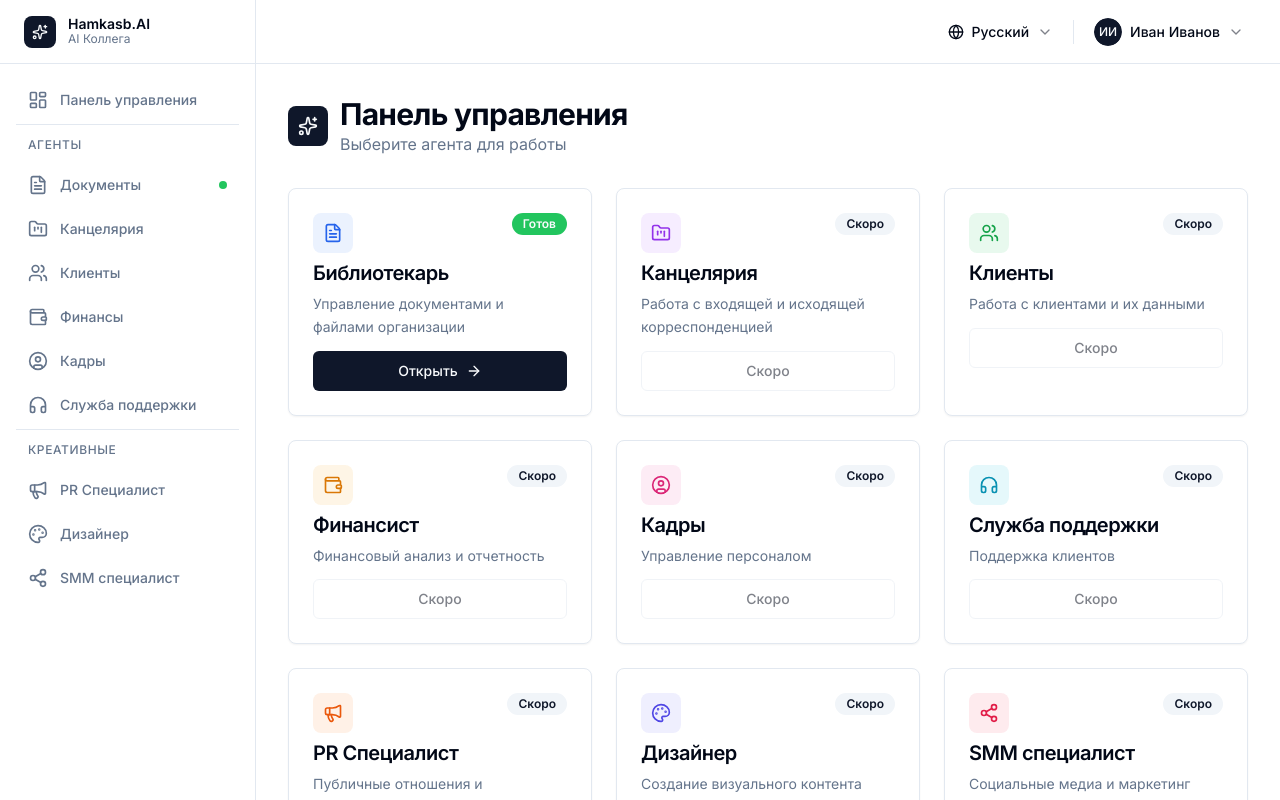
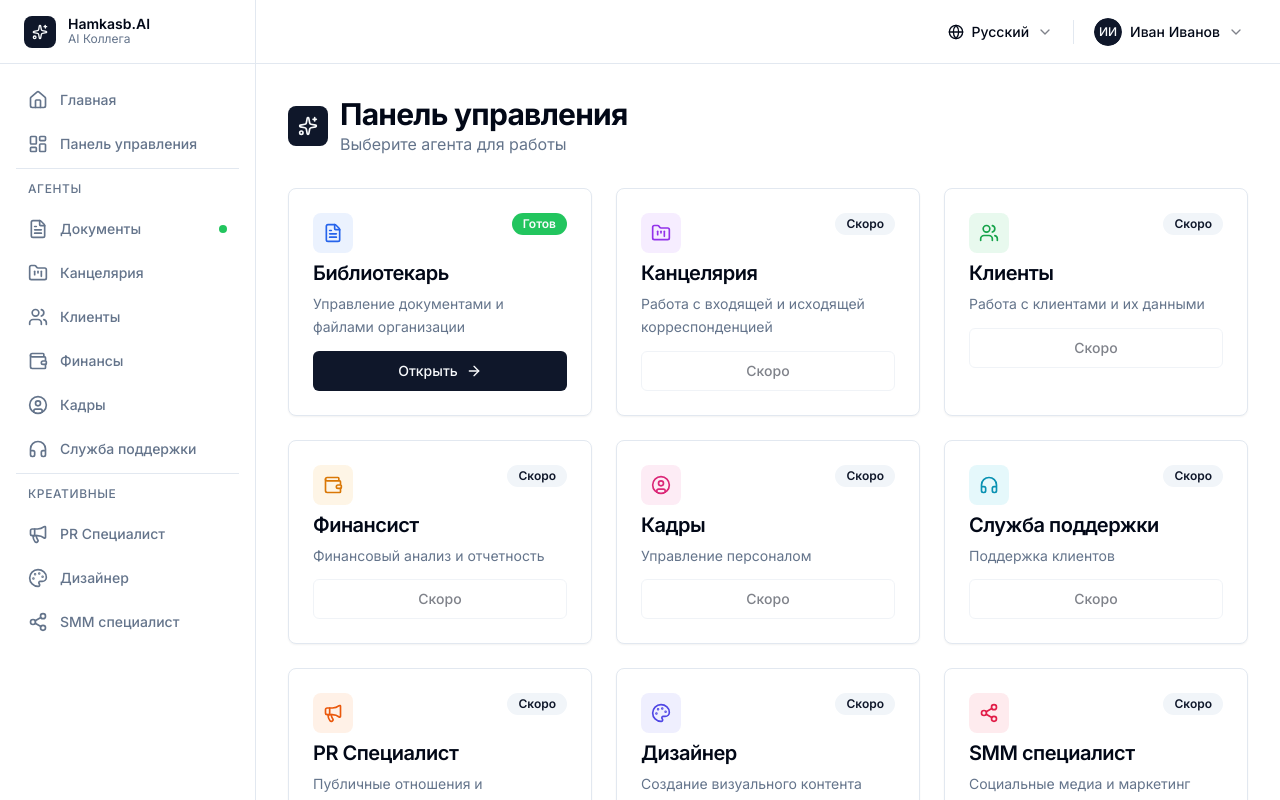
Before and after one commit to alishermuxtarov/hamkasb-ai, a Next.js app in the folder apps/web/: page /ru/dashboard in a window 1280 px wide. Built offline with nearby package versions, Linux system fonts and the light colour scheme.

Commit message:
feat: добавлена ссылка на главную страницу в sidebar перед дашбордом

```diff
--- a/apps/web/components/layout/sidebar.tsx
+++ b/apps/web/components/layout/sidebar.tsx
@@ -16,6 +16,7 @@ import {
   Share2,
   LayoutDashboard,
   Sparkles,
+  Home,
 } from 'lucide-react'
 import { Separator } from '@/components/ui/separator'
 import { ScrollArea } from '@/components/ui/scroll-area'
@@ -24,6 +25,13 @@ const navigationGroups = [
   {
     id: 'main',
     items: [
+      {
+        id: 'home',
+        labelKey: 'home',
+        icon: Home,
+        href: '/',
+        type: 'page' as const,
+      },
       {
         id: 'dashboard',
         labelKey: 'dashboard',
@@ -126,8 +134,11 @@ export function Sidebar() {
   const router = useRouter()
 
   const isActive = (href: string) => {
+    if (href === '/') {
+      return pathname === '/' || pathname === ''
+    }
     if (href === '/dashboard') {
-      return pathname === '/dashboard' || pathname === '/'
+      return pathname === '/dashboard'
     }
     return pathname?.startsWith(href)
   }
--- a/apps/web/messages/ru.json
+++ b/apps/web/messages/ru.json
@@ -17,6 +17,7 @@
     "comingSoon": "Скоро"
   },
   "sidebar": {
+    "home": "Главная",
     "dashboard": "Панель управления",
     "agents": "Агенты",
     "creative": "Креативные",
```
